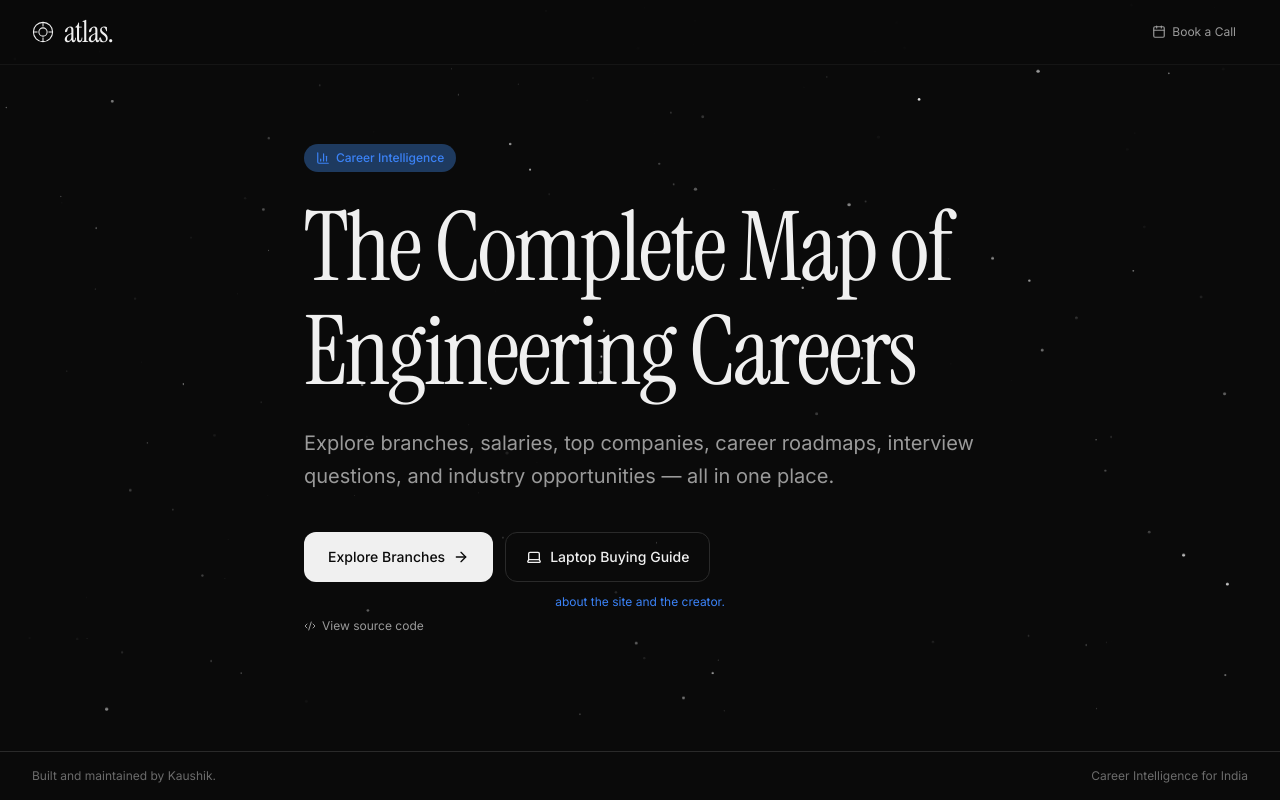
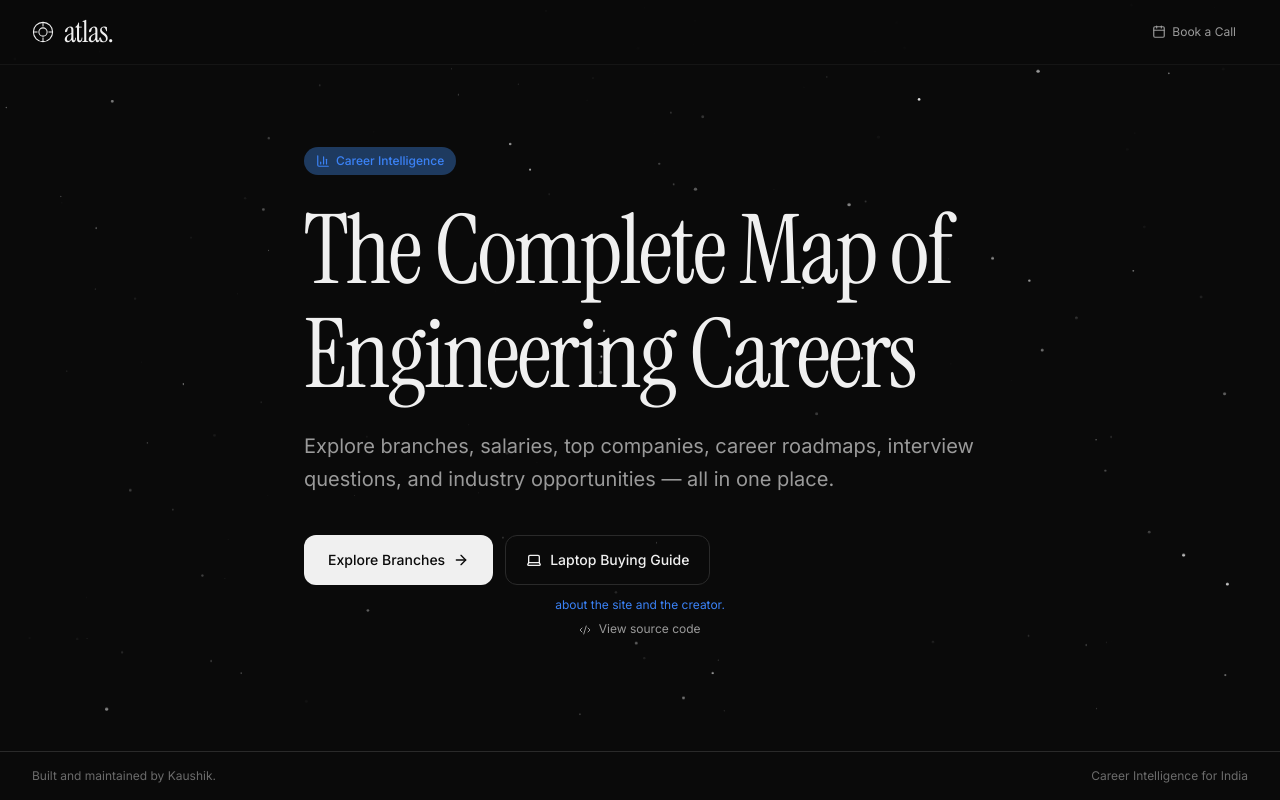
Before and after one commit to kaushikieeee/atlas, a React (Vite) app: page / in a window 1280 px wide. Built offline with nearby package versions, Linux system fonts and the light colour scheme.

Commit message:
center view source code link in hero

```diff
--- a/src/components/Hero.tsx
+++ b/src/components/Hero.tsx
@@ -76,9 +76,9 @@ export default function Hero() {
               href="https://github.com/kaushikieeee/atlas"
               target="_blank"
               rel="noopener noreferrer"
-              className="inline-flex items-center justify-center gap-1.5 text-xs text-muted hover:text-fg transition-colors mt-2 mx-auto"
+              className="block text-center text-xs text-muted hover:text-fg transition-colors mt-2"
             >
-              <Code2 size="12" /> View source code
+              <Code2 size="12" className="inline-block mr-1 align-middle" /> View source code
             </a>
           </motion.div>
         </div>
```
